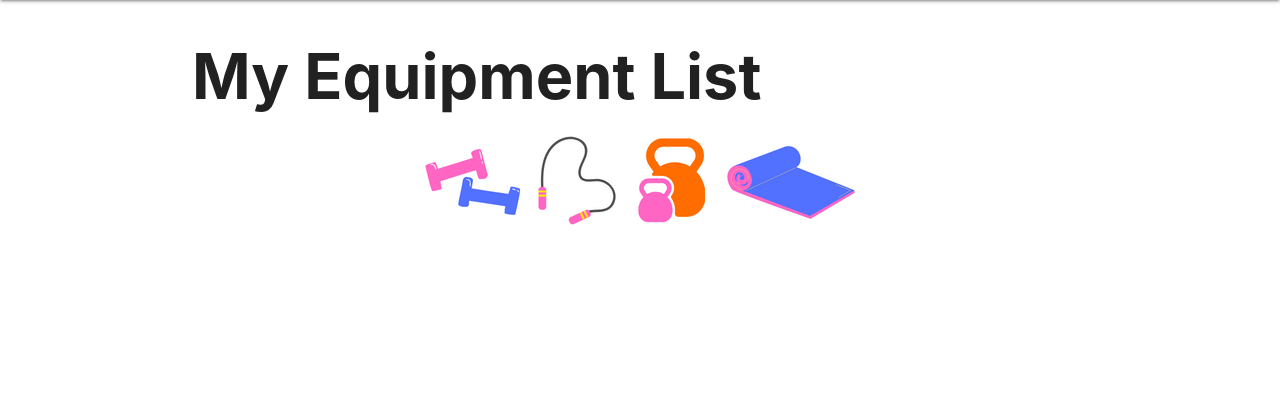
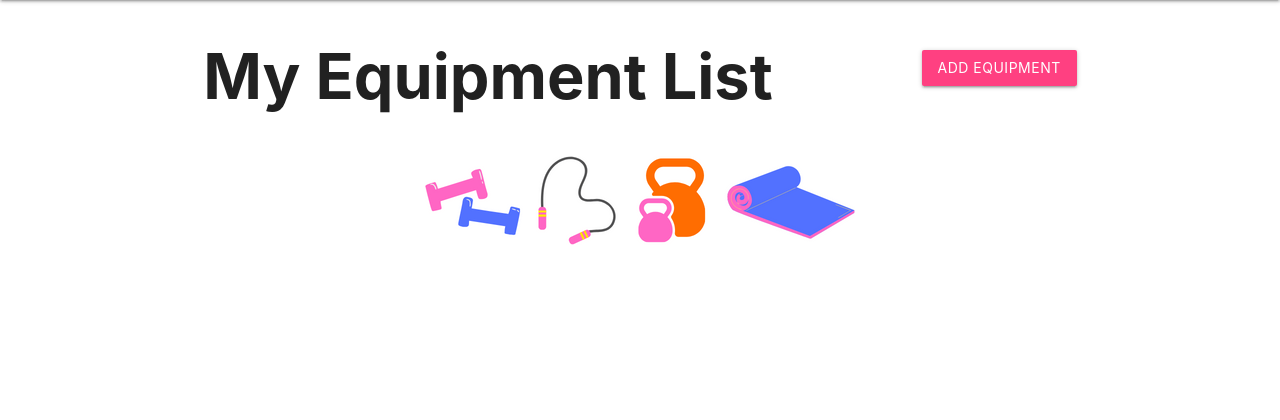
Before and after one commit to odalysruano/fithub-app, a Django app: page /equipments/ in a window 1280 px wide. Shown: the part 64-484 px from the top of the page. Run offline with Django 4.2, Linux system fonts and the light colour scheme; the visitor is signed in with stand-in values (Sample User, id 1); data that the repository does not hold is empty.

Commit message:
add button on exercise list page

```diff
--- a/main_app/templates/main_app/equipment_list.html
+++ b/main_app/templates/main_app/equipment_list.html
@@ -1,7 +1,14 @@
 {% extends 'base.html' %}
 {% block content %}
 
-<h1 style="font-weight:bold">My Equipment List</h1>
+<div class="row valign-wrapper">
+    <div class="col s8">
+        <h1 style="font-weight:bold">My Equipment List</h1>
+    </div>
+    <div class="col s4">
+        <a href="{% url 'equipments_create' %}" class="btn pink accent-2 right">Add Equipment</a>
+    </div>
+</div>
 
 {% for equipment in equipment_list %}
     <a href="{% url 'equipments_detail' equipment.id %}">
```
